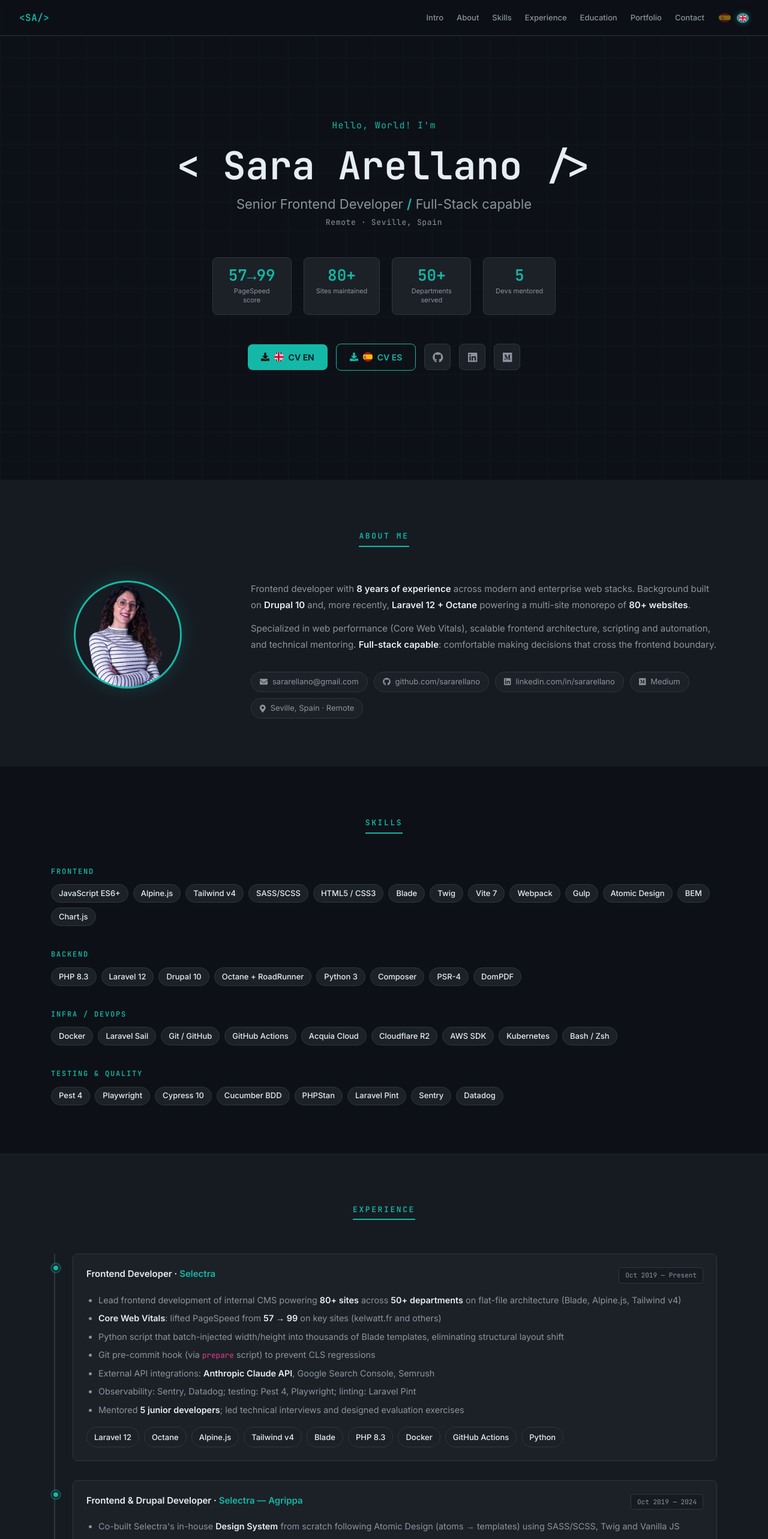
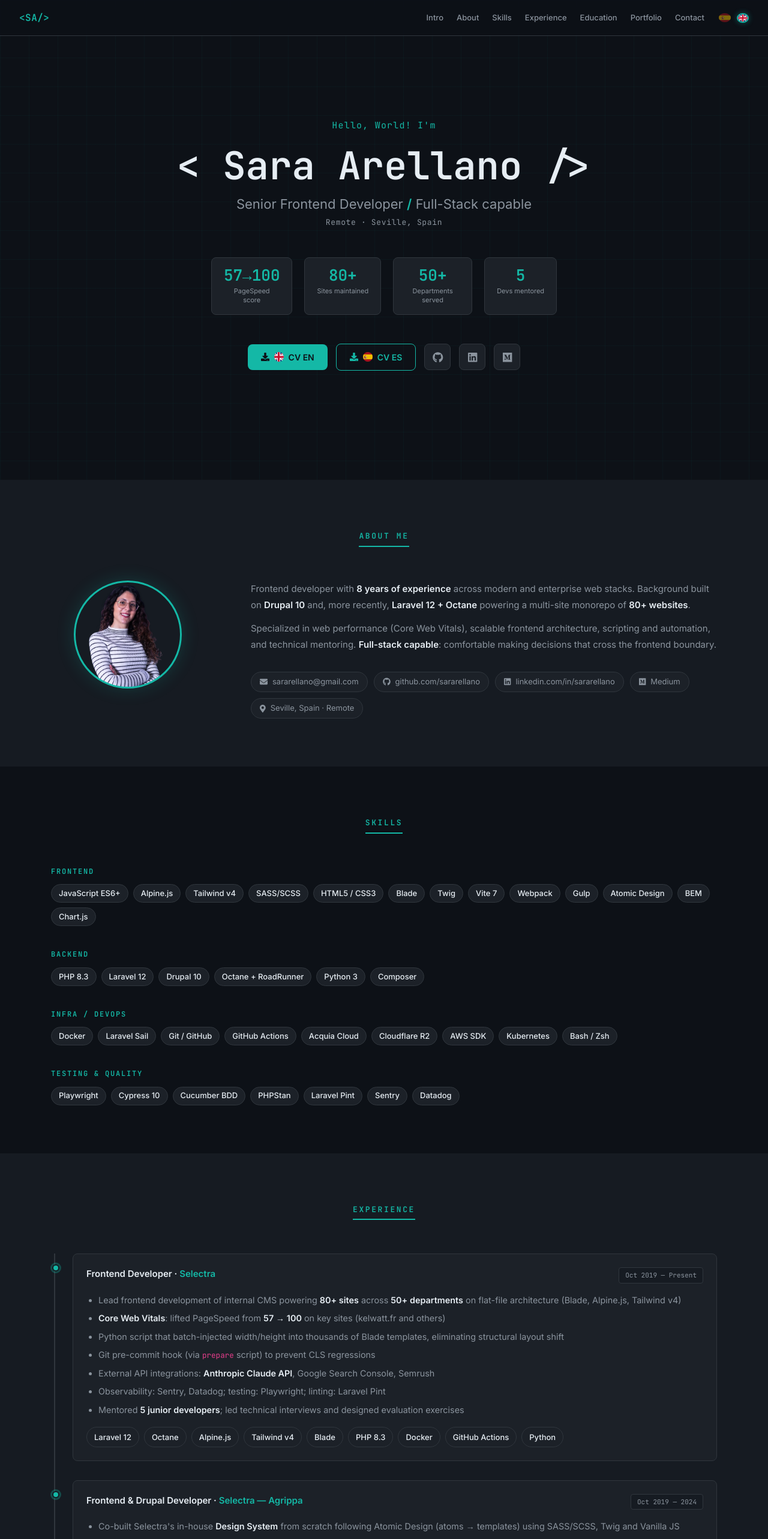
Before and after one commit to Sararellano/sararellano, a React app: page / in a window 1280 px wide. Shown: the top 2566 px of the page at 60% size. Built offline with nearby package versions, Linux system fonts and the light colour scheme.

Commit message:
feat(updated): add little data updates

```diff
--- a/public/translations/en.json
+++ b/public/translations/en.json
@@ -29,7 +29,7 @@
 		"title": "Experience",
 		"exp1title": "Frontend Developer",
 		"exp1date": "Oct 2019 — Present",
-		"exp1bullets": "<li>Lead frontend development of internal CMS powering <strong>80+ sites</strong> across <strong>50+ departments</strong> on flat-file architecture (Blade, Alpine.js, Tailwind v4)</li><li><strong>Core Web Vitals</strong>: lifted PageSpeed from <strong>57 → 99</strong> on key sites (kelwatt.fr and others)</li><li>Python script that batch-injected width/height into thousands of Blade templates, eliminating structural layout shift</li><li>Git pre-commit hook to prevent CLS regressions</li><li>External API integrations: <strong>Anthropic Claude API</strong>, Google Search Console, Semrush</li><li>Observability: Sentry, Datadog; testing: Pest 4, Playwright; linting: Laravel Pint</li><li>Mentored <strong>5 junior developers</strong>; led technical interviews and designed evaluation exercises</li>",
+		"exp1bullets": "<li>Lead frontend development of internal CMS powering <strong>80+ sites</strong> across <strong>50+ departments</strong> on flat-file architecture (Blade, Alpine.js, Tailwind v4)</li><li><strong>Core Web Vitals</strong>: lifted PageSpeed from <strong>57 → 100</strong> on key sites (kelwatt.fr and others)</li><li>Python script that batch-injected width/height into thousands of Blade templates, eliminating structural layout shift</li><li>Git pre-commit hook to prevent CLS regressions</li><li>External API integrations: <strong>Anthropic Claude API</strong>, Google Search Console, Semrush</li><li>Observability: Sentry, Datadog; testing: Playwright; linting: Laravel Pint</li><li>Mentored <strong>5 junior developers</strong>; led technical interviews and designed evaluation exercises</li>",
 		"exp2title": "Frontend & Drupal Developer",
 		"exp2date": "Oct 2019 — 2024",
 		"exp2bullets": "<li>Co-built Selectra's in-house <strong>Design System</strong> from scratch following Atomic Design (atoms → templates) using SASS/SCSS, Twig and Vanilla JS</li><li>Custom <strong>Drupal 10 module</strong> development in PHP 8.3 (services, DI, events) and Twig theming with Gulp + Webpack build pipelines</li><li>Sustained <strong>Lighthouse score ≥ 90/100</strong> across all owned pages</li><li>E2E testing with <strong>Cypress + Cucumber (BDD)</strong> on Acquia Cloud + multi-arch Docker (x86/ARM)</li>",
@@ -38,7 +38,7 @@
 		"exp3bullets": "<li>Web projects with <strong>React.js</strong>, Node.js, Yarn and SASS. Delivered the ESME landing page among other work</li><li>First experience building conversational bots with <strong>DialogFlow</strong></li>",
 		"achievement-label": "Featured Achievement",
 		"achievement-title": "Core Web Vitals Optimization — Selectra CMS · 2025–2026",
-		"achievement-desc": "<li><strong>Context:</strong> PageSpeed stuck at ~57/100 on key sites, dragged down by structural CLS from images without declared dimensions</li><li><strong>Solution:</strong> Python script that walked the monorepo and batch-processed thousands of Blade templates, injecting width/height on every img tag; complemented with manual above-the-fold fixes</li><li><strong>Prevention:</strong> Git pre-commit hook via prepare script to block regressions</li><li><strong>Outcome:</strong> PageSpeed <span class='achievement-number'>57 → 99</span>. Approach is replicable across the full monorepo</li>"
+		"achievement-desc": "<li><strong>Context:</strong> PageSpeed stuck at ~57/100 on key sites, dragged down by structural CLS from images without declared dimensions</li><li><strong>Solution:</strong> Python script that walked the monorepo and batch-processed thousands of Blade templates, injecting width/height on every img tag; complemented with manual above-the-fold fixes</li><li><strong>Prevention:</strong> Git pre-commit hook via prepare script to block regressions</li><li><strong>Outcome:</strong> PageSpeed <span class='achievement-number'>57 → 100</span>. Approach is replicable across the full monorepo</li>"
 	},
 	"contact": {
 		"title": "Contact",
--- a/public/translations/es.json
+++ b/public/translations/es.json
@@ -29,7 +29,7 @@
 		"title": "Experiencia",
 		"exp1title": "Frontend Developer",
 		"exp1date": "Oct 2019 — Actualidad",
-		"exp1bullets": "<li>Lidero el desarrollo frontend del CMS interno que gestiona <strong>80+ sitios</strong> y <strong>50+ departamentos</strong> sobre arquitectura flat-file (Blade, Alpine.js, Tailwind v4)</li><li><strong>Core Web Vitals</strong>: elevé el score de PageSpeed de <strong>57 → 99</strong> en sitios clave (kelwatt.fr y otros)</li><li>Script Python que inyectó width/height de forma masiva en miles de plantillas Blade, eliminando layout shift estructural</li><li>Pre-commit hook Git para prevenir regresiones de CLS</li><li>Integraciones con APIs externas: <strong>Anthropic Claude API</strong>, Google Search Console, Semrush</li><li>Observabilidad: Sentry, Datadog; testing: Pest 4, Playwright; linting: Laravel Pint</li><li>Mentorizada a <strong>5 developers junior</strong>; lideré entrevistas técnicas y diseñé ejercicios de evaluación</li>",
+		"exp1bullets": "<li>Lidero el desarrollo frontend del CMS interno que gestiona <strong>80+ sitios</strong> y <strong>50+ departamentos</strong> sobre arquitectura flat-file (Blade, Alpine.js, Tailwind v4)</li><li><strong>Core Web Vitals</strong>: elevé el score de PageSpeed de <strong>57 → 100</strong> en sitios clave (kelwatt.fr y otros)</li><li>Script Python que inyectó width/height de forma masiva en miles de plantillas Blade, eliminando layout shift estructural</li><li>Pre-commit hook Git para prevenir regresiones de CLS</li><li>Integraciones con APIs externas: <strong>Anthropic Claude API</strong>, Google Search Console, Semrush</li><li>Observabilidad: Sentry, Datadog; testing: Playwright; linting: Laravel Pint</li><li>Mentoricé a <strong>5 developers junior</strong>; lideré entrevistas técnicas y diseñé ejercicios de evaluación</li>",
 		"exp2title": "Frontend & Drupal Developer",
 		"exp2date": "Oct 2019 — 2024",
 		"exp2bullets": "<li>Co-construí desde cero el <strong>Design System</strong> propio de Selectra con Atomic Design (átomos → templates) usando SASS/SCSS, Twig y JS Vanilla</li><li>Desarrollo de módulos custom de <strong>Drupal 10</strong> en PHP 8.3 (servicios, DI, eventos) y theming Twig con build pipelines Gulp + Webpack</li><li>Mantenimiento sostenido de <strong>score Lighthouse ≥ 90/100</strong> en todas las páginas bajo mi responsabilidad</li><li>Testing E2E con <strong>Cypress + Cucumber (BDD)</strong> sobre Acquia Cloud + Docker multi-arch (x86/ARM)</li>",
@@ -38,7 +38,7 @@
 		"exp3bullets": "<li>Proyectos web con <strong>React.js</strong>, Node.js, Yarn y SASS. Landing page de ESME entre los entregables</li><li>Primera experiencia creando bots conversacionales con <strong>DialogFlow</strong></li>",
 		"achievement-label": "Logro Destacado",
 		"achievement-title": "Optimización Core Web Vitals — CMS Selectra · 2025–2026",
-		"achievement-desc": "<li><strong>Contexto:</strong> PageSpeed estancado en ~57/100 en sitios estratégicos, penalizado por CLS estructural en imágenes sin dimensiones declaradas</li><li><strong>Solución:</strong> Script Python que recorrió el monorepo y procesó miles de plantillas Blade inyectando width/height en cada tag img; complementado con fixes manuales above-the-fold</li><li><strong>Prevención:</strong> Pre-commit hook Git vía script prepare para bloquear regresiones</li><li><strong>Resultado:</strong> PageSpeed <span class='achievement-number'>57 → 99</span>. Mejora replicable al resto del monorepo</li>"
+		"achievement-desc": "<li><strong>Contexto:</strong> PageSpeed estancado en ~57/100 en sitios estratégicos, penalizado por CLS estructural en imágenes sin dimensiones declaradas</li><li><strong>Solución:</strong> Script Python que recorrió el monorepo y procesó miles de plantillas Blade inyectando width/height en cada tag img; complementado con fixes manuales above-the-fold</li><li><strong>Prevención:</strong> Pre-commit hook Git vía script prepare para bloquear regresiones</li><li><strong>Resultado:</strong> PageSpeed <span class='achievement-number'>57 → 100</span>. Mejora replicable al resto del monorepo</li>"
 	},
 	"contact": {
 		"title": "Contacto",
--- a/src/components/Experiencia.js
+++ b/src/components/Experiencia.js
@@ -39,11 +39,11 @@ class Experiencia extends Component {
                                     <div className="timeline-body">
                                         <ul data-section="experience" data-value="exp1bullets">
                                             <li>Lead frontend development of internal CMS powering <strong>80+ sites</strong> across <strong>50+ departments</strong> on flat-file architecture (Blade, Alpine.js, Tailwind v4)</li>
-                                            <li><strong>Core Web Vitals</strong>: lifted PageSpeed from <strong>57 → 99</strong> on key sites (kelwatt.fr and others)</li>
+                                            <li><strong>Core Web Vitals</strong>: lifted PageSpeed from <strong>57 → 100</strong> on key sites (kelwatt.fr and others)</li>
                                             <li>Python script that batch-injected width/height into thousands of Blade templates, eliminating structural layout shift</li>
                                             <li>Git pre-commit hook (via <code>prepare</code> script) to prevent CLS regressions</li>
                                             <li>External API integrations: <strong>Anthropic Claude API</strong>, Google Search Console, Semrush</li>
-                                            <li>Observability: Sentry, Datadog; testing: Pest 4, Playwright; linting: Laravel Pint</li>
+                                            <li>Observability: Sentry, Datadog; testing: Playwright; linting: Laravel Pint</li>
                                             <li>Mentored <strong>5 junior developers</strong>; led technical interviews and designed evaluation exercises</li>
                                         </ul>
                                         <div className="chip-row">
@@ -128,7 +128,7 @@ class Experiencia extends Component {
                                     <li><strong>Context:</strong> PageSpeed stuck at ~57/100 on key sites (kelwatt.fr), dragged down by structural CLS from images without declared dimensions</li>
                                     <li><strong>Solution:</strong> Python script that walked the monorepo and batch-processed thousands of Blade templates, injecting width/height on every {'<img>'} tag; complemented with manual above-the-fold fixes</li>
                                     <li><strong>Prevention:</strong> Git pre-commit hook via <code>prepare</code> script in package.json to block regressions</li>
-                                    <li><strong>Outcome:</strong> PageSpeed <span className="achievement-number">57 → 99</span>. Approach is replicable across the full monorepo</li>
+                                    <li><strong>Outcome:</strong> PageSpeed <span className="achievement-number">57 → 100</span>. Approach is replicable across the full monorepo</li>
                                 </ul>
                             </div>
                         </div>
--- a/src/components/Inicio.js
+++ b/src/components/Inicio.js
@@ -27,7 +27,7 @@ class Inicio extends Component {
 
                     <div className="hero-stats">
                         <div className="stat">
-                            <span className="stat-number">57→99</span>
+                            <span className="stat-number">57→100</span>
                             <span className="stat-label">PageSpeed score</span>
                         </div>
                         <div className="stat">
--- a/src/components/Skills.js
+++ b/src/components/Skills.js
@@ -13,7 +13,7 @@ const SKILL_GROUPS = [
     },
     {
         label: 'Backend',
-        skills: ['PHP 8.3', 'Laravel 12', 'Drupal 10', 'Octane + RoadRunner', 'Python 3', 'Composer', 'PSR-4', 'DomPDF'],
+        skills: ['PHP 8.3', 'Laravel 12', 'Drupal 10', 'Octane + RoadRunner', 'Python 3', 'Composer'],
     },
     {
         label: 'Infra / DevOps',
@@ -21,7 +21,7 @@ const SKILL_GROUPS = [
     },
     {
         label: 'Testing & Quality',
-        skills: ['Pest 4', 'Playwright', 'Cypress 10', 'Cucumber BDD', 'PHPStan', 'Laravel Pint', 'Sentry', 'Datadog'],
+        skills: ['Playwright', 'Cypress 10', 'Cucumber BDD', 'PHPStan', 'Laravel Pint', 'Sentry', 'Datadog'],
     },
 ];
 
```
